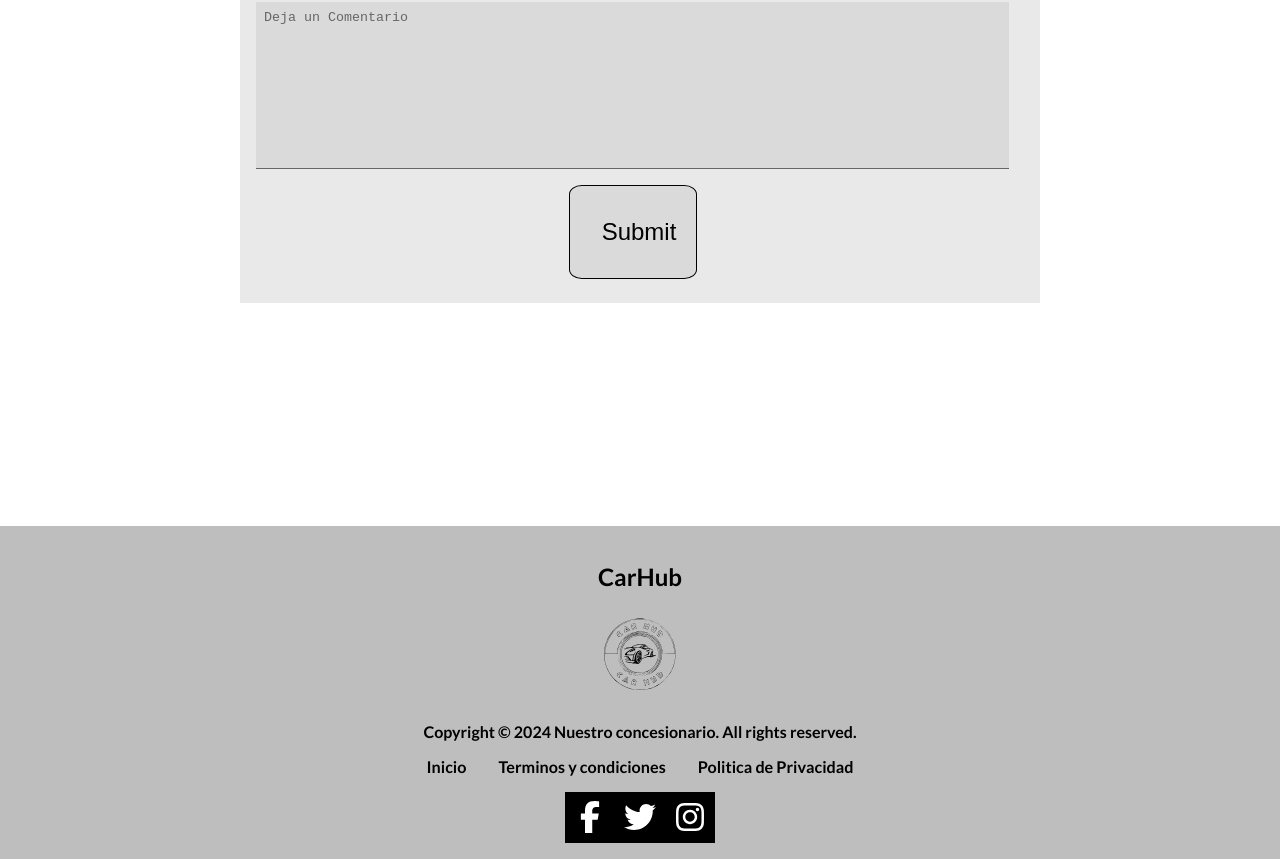
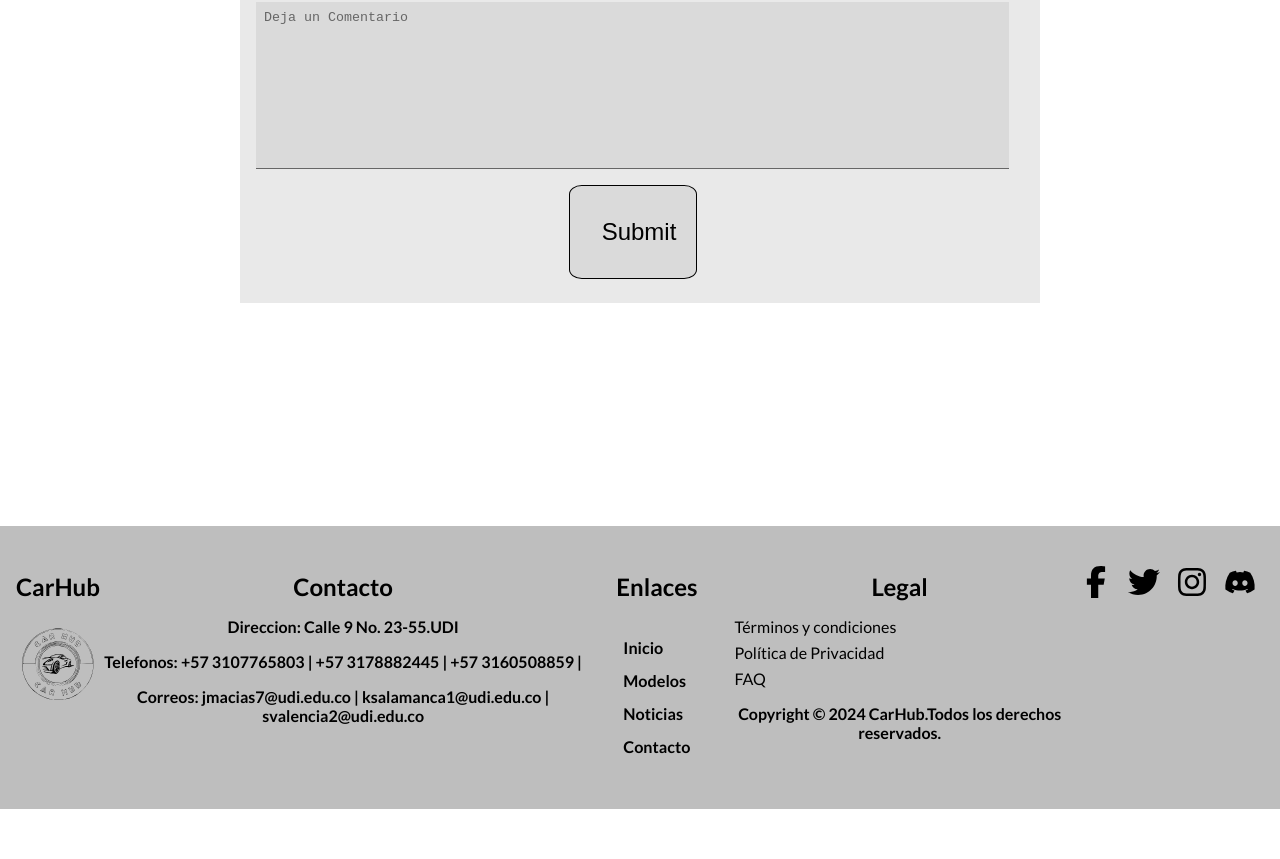
Before and after one commit to KhaliRasbaju/my-concesionario, a React (Create React App) app: page / in a window 1280 px wide. Shown: the part 3831-4690 px from the top of the page. After the commit the page ends 4640 px from the top, so only its background shows below. Built offline with nearby package versions, Linux system fonts and the light colour scheme.

Commit message:
nuevo footer

```diff
--- a/src/Components/Footer.jsx
+++ b/src/Components/Footer.jsx
@@ -4,6 +4,7 @@ import {
   faFacebookF,
   faTwitter,
   faInstagram,
+  faDiscord,
 } from "@fortawesome/free-brands-svg-icons";
 import { FontAwesomeIcon } from "@fortawesome/react-fontawesome";
 export default function Footer() {
@@ -21,9 +22,11 @@ export default function Footer() {
         </a>
       </div>
       <footer className="footer">
+        <section className="principal">
           <h2>
             Car<span>Hub</span>
           </h2>
+
           <div className="icono">
             <svg
               version="1.0"
@@ -521,19 +524,52 @@ l34 41 17 -51 c17 -51 30 -62 71 -62 l24 0 -20 57 c-23 69 -23 66 2 60 20 -5
                 />
               </g>
             </svg>
+
           </div>
-        <p>Copyright © 2024 Nuestro concesionario. All rights reserved.</p>
+          </section>
+        <section className="informacion">
+          <h2>Contacto</h2>
+          <p>Direccion: Calle 9 No. 23-55.UDI</p>
+          <p>Telefonos: +57 3107765803 |
+            +57 3178882445 |
+            +57 3160508859 |
+          </p>
+          <p>Correos: jmacias7@udi.edu.co |
+            ksalamanca1@udi.edu.co |
+            svalencia2@udi.edu.co
+          </p>
+        </section>
+        <section className="enlaces">
+          <h2>Enlaces</h2>
           <ul>
             <li>
               <a href="#INICIO">Inicio</a>
             </li>
             <li>
-            <a href="#Terminos">Terminos y condiciones</a>
+              <a href="#MODELOS">Modelos</a>
             </li>
             <li>
-            <a href="#Politica">Politica de Privacidad</a>
+              <a href="#NOTICIAS">Noticias</a>
+            </li>
+            <li>
+              <a href="#CONTACTO">Contacto</a>
             </li>
           </ul>
+          </section>
+          <section className="final">
+          <h2>Legal</h2>
+          <li>
+              <a href="#Terminos">Términos y condiciones</a>
+          </li>
+          <li>
+              <a href="#Politica">Política de Privacidad</a>
+          </li>
+          <li>
+              <a href="#FAQ">FAQ</a>
+          </li>
+          <p>Copyright © 2024 CarHub.Todos los derechos reservados.</p>
+          </section>
+
         <div className="social-media">
           <a
             className="social-item"
@@ -547,6 +583,9 @@ l34 41 17 -51 c17 -51 30 -62 71 -62 l24 0 -20 57 c-23 69 -23 66 2 60 20 -5
           <a className="social-item" href="https://www.instagram.com">
             <FontAwesomeIcon icon={faInstagram} />
           </a>
+          <a className="social-item" href="https://www.discord.com">
+            <FontAwesomeIcon icon={faDiscord} />
+          </a>
         </div>
       </footer>
     </div>
--- a/src/styles.css
+++ b/src/styles.css
@@ -370,7 +370,7 @@ img {
   box-shadow: 2px 2px 11px rgba(0, 0, 0, 0.7);
 }
 
-.footer {
+footer {
   background-color: #bebebe;
   padding: 2rem;
   margin-bottom: 5rem;
@@ -378,11 +378,12 @@ img {
   color: var(--first-color);
   display: flex;
   text-align: center;
-  flex-direction: column;
-  align-items: center;
+  flex-direction: row;
+  align-items: baseline;
   font-family: "Lato", sans-serif;
   font-weight: 400;
   font-style: normal;
+  justify-content: space-between;
 }
 
 .footer h2 {
@@ -396,27 +397,30 @@ img {
   font-weight: bold;
   margin-bottom: 1rem;
 }
-
-.footer ul {
+.enlaces,.final{
+  flex-grow: 1; /* Hacer que estas secciones crezcan para ocupar el espacio restante */
+}
+.enlaces ul,.final ul {
   display: flex;
+  flex-direction: column;
   list-style: none;
   font-size: 1.01rem;
-  justify-content: center;
-  align-items: center;
-  text-align: center;
-  justify-content: space-evenly;
   font-weight: bold;
-  margin: 0;
+  margin: 30px;
   padding: 0;
 }
 
-.footer li {
-  margin: 0 1rem;
+.enlaces li,.final li {
+  display: flex;
+  margin: 7px;
+  margin-bottom: 0.5rm;
+  text-align: center;
 }
 
 .footer a {
   color: var(--first-color);
   text-decoration: none;
+  display: block;
 }
 
 .footer a:hover {
@@ -436,13 +440,13 @@ img {
   width: 200px;
 }
 .social-item {
-  border: thin solid var(--first-color);
+  border: #bebebe;
   padding: 0.5rem;
-  background-color: var(--first-color);
+  background-color: #bebebe;
 }
 .social-media svg {
   width: 2rem;
-  color: var(--white-color);
+  color: var(--first-color);
   height: 2rem;
 }
 .social-media svg:hover {
```
Lines whose indentation alone changed are shown as unchanged.
